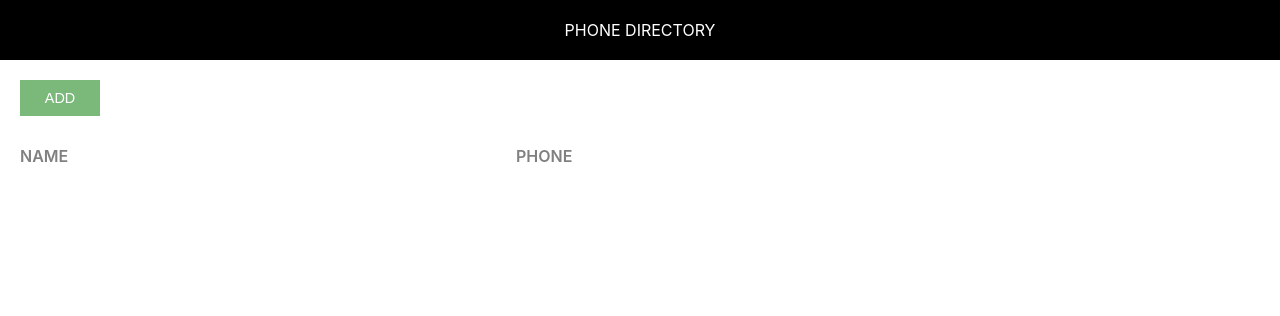
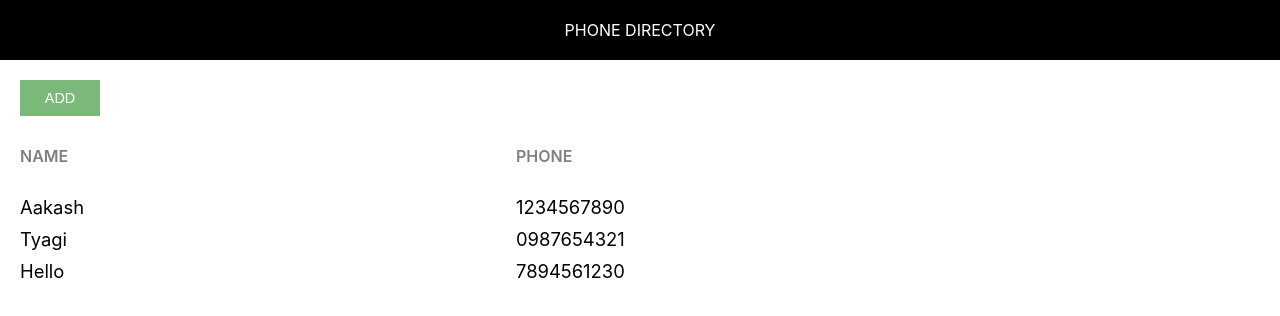
Before and after one commit to arthur4w/updated-phone-directory, a React (Create React App) app: page / in a window 1280 px wide. Shown: the top 316 px of the page. Built offline with nearby package versions, Linux system fonts and the light colour scheme.

Commit message:
Rendered Subscribers Dynamically

```diff
--- a/src/App.js
+++ b/src/App.js
@@ -4,7 +4,23 @@ import './App.css';
 
 class App extends Component {
   render() {
-
+    let subscribers = [
+      {
+        id: 1,
+        name: "Aakash",
+        phone: "1234567890"
+      },
+      {
+        id: 2,
+        name: "Tyagi",
+        phone: "0987654321"
+      },
+      {
+        id: 3,
+        name : "Hello",
+        phone: "7894561230"
+      }
+    ]
     return (
       <div >
         <Header/>
@@ -14,6 +30,14 @@ class App extends Component {
           <span className = "grid-item name-heading" > Name </span>
           <span className = "grid-item phone-heading" > Phone </span>
         </div>
+        {
+          subscribers.map(sub => {
+            return <div key={sub.id} className = "grid-container">
+              <span className = "grid-item">{sub.name}</span>
+              <span className = "grid-item"> {sub.phone}</span>
+            </div>
+          })
+        }
         </div>
       </div>
     );
```
